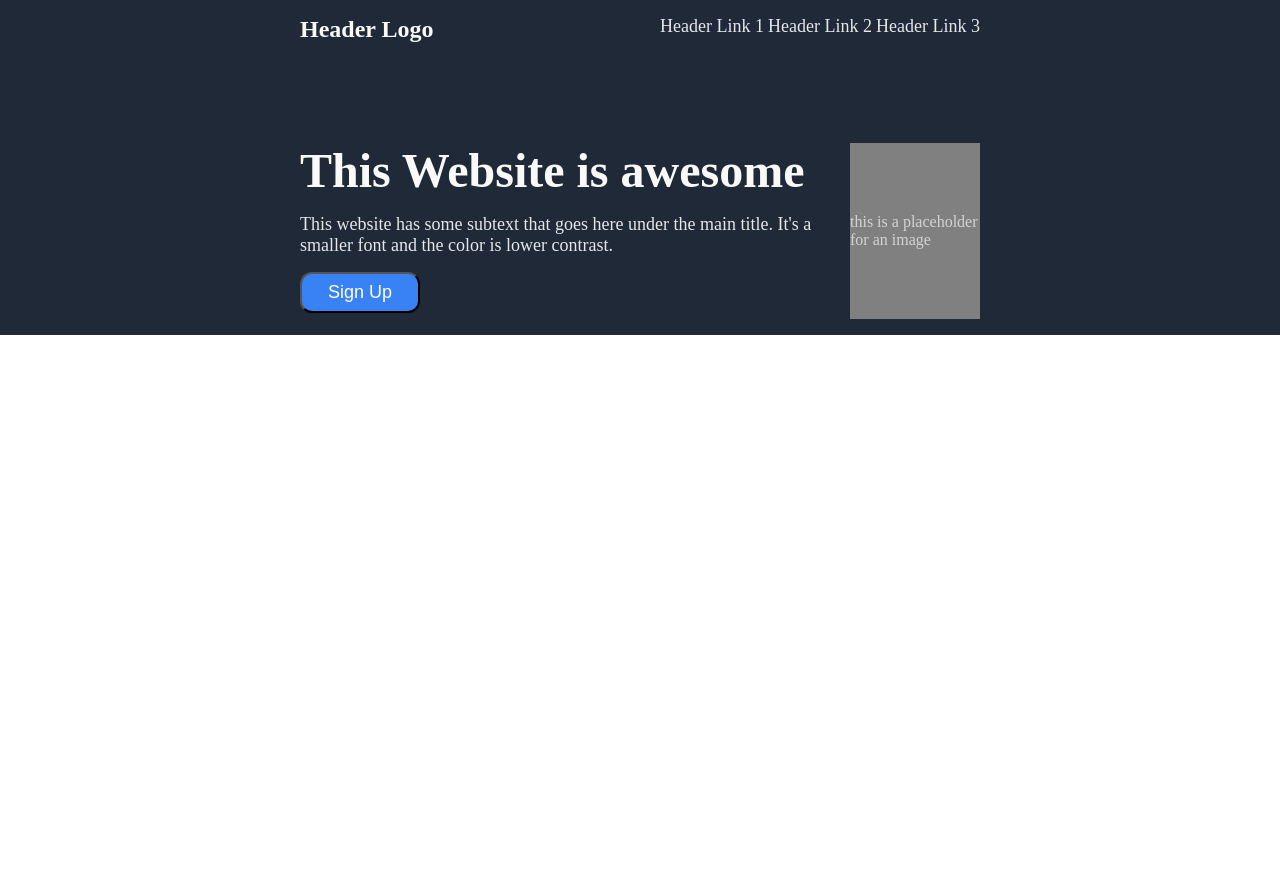
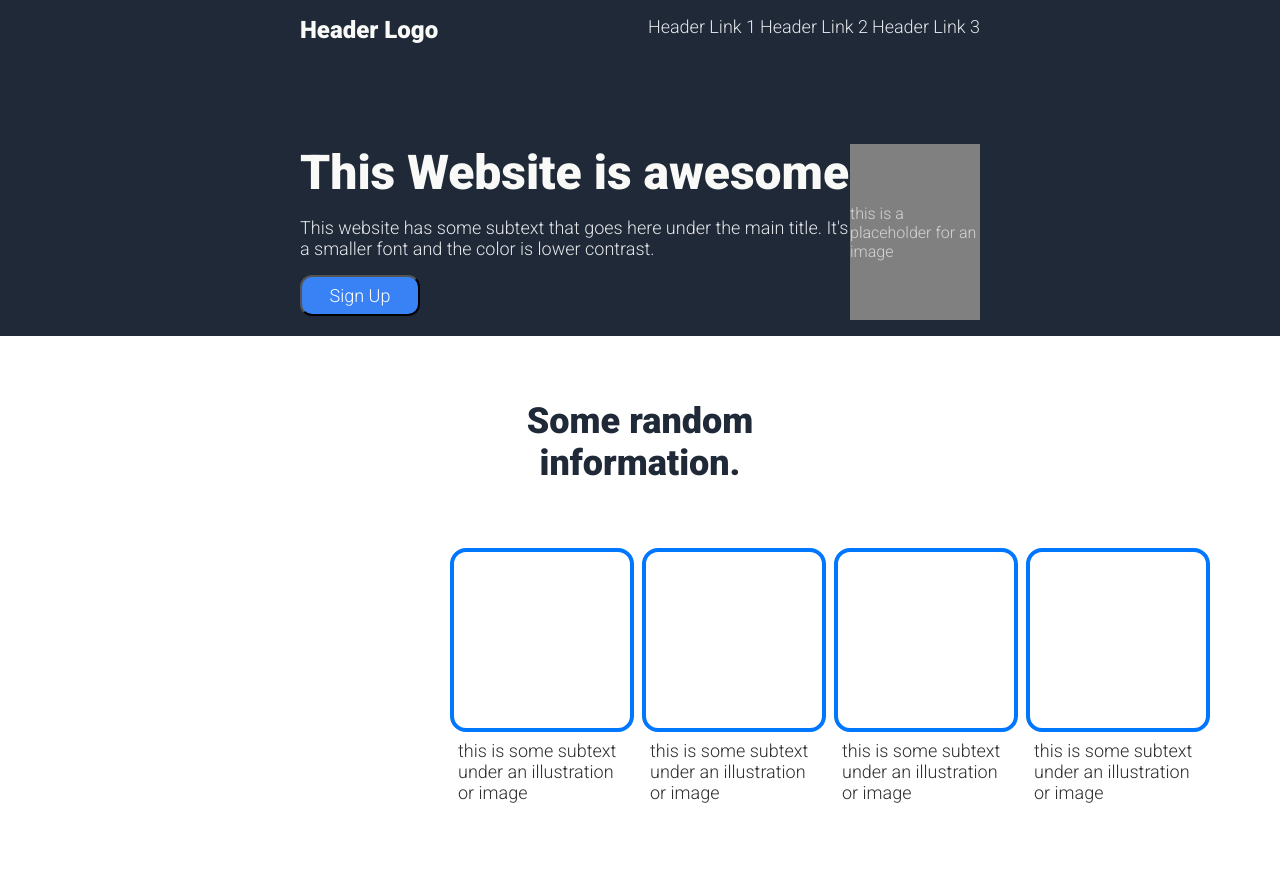
Before and after one commit to magicmarius/landing-page, a plain HTML site: page index.html in a window 1280 px wide. Before the commit the page ends 800 px from the top, so only its background shows below. Drawn offline with Linux system fonts and the light colour scheme.

Commit message:
Added information section. Refactored styles.css to improve readability.

```diff
--- a/index.html
+++ b/index.html
@@ -6,6 +6,9 @@
     <meta name="viewport" content="width=device-width, initial-scale=1.0">
     <title>A Simple Landing Page</title>
     <link rel="stylesheet" href="style.css">
+    <link rel="preconnect" href="https://fonts.googleapis.com">
+    <link rel="preconnect" href="https://fonts.gstatic.com" crossorigin>
+    <link href="https://fonts.googleapis.com/css2?family=Roboto:wght@300;900&display=swap" rel="stylesheet">
 </head>
 <body>
     <header>
@@ -28,8 +31,29 @@
                 <button class="hero-button">Sign Up</button>
             </div>
             <div class="hero-right">
-                <p class="hero-image-placeholder">this is a placeholder for an image</p>
+                <p class="hero-image">this is a placeholder for an image</p>
         </div>
     </header>
+    <div class="info">
+        <div class="info-title">Some random information.</div>
+        <div class="info-all-cards">
+            <div class="info-card">
+                <div class="info-card-image"></div>
+                <div class="info-card-subtext">this is some subtext under an illustration or image</div>
+            </div>
+            <div class="info-card">
+                <div class="info-card-image"></div>
+                <div class="info-card-subtext">this is some subtext under an illustration or image</div>
+            </div>
+            <div class="info-card">
+                <div class="info-card-image"></div>
+                <div class="info-card-subtext">this is some subtext under an illustration or image</div>
+            </div>
+            <div class="info-card">
+                <div class="info-card-image"></div>
+                <div class="info-card-subtext">this is some subtext under an illustration or image</div>
+            </div>
+        </div>
+    </div>
 </body>
 </html>
--- a/style.css
+++ b/style.css
@@ -1,29 +1,30 @@
+/** ====================
+=========GLOBAL=========
+========================**/
+
 * {
     margin: 0;
     padding: 0;
+    font-family: 'Roboto';
 }
 
-/**
-            DECORATIONS         DECORATIONS         DECORATIONS
-**/
+/** ====================
+=========HEADER=========
+========================**/
+
+/*
+    HEADER typography etc
+*/
 
 header {
     background: #1F2937;
+    padding: 16px 300px;
 }
+
 
 .nav-logo,
 .hero-main-text {
     color: #F9FAF8;
-}
-
-.nav-logo {
-    font-size: 24px;
-    font-weight: 700;
-}
-
-.hero-main-text {
-    font-size: 48px;
-    font-weight: 900;
 }
 
 .nav-link,
@@ -32,59 +33,50 @@ header {
     color: #E5E7EB;
 }
 
+.hero-main-text,
+.hero-subtext {
+    width: 550px;
+    margin-bottom: 16px;
+}
+
+
+
+.nav-logo {
+    font-size: 24px;
+    font-weight: 700;
+}
+
 .nav-link {
     text-decoration: none;
 }
 
+.hero-main-text {
+    font-size: 48px;
+    font-weight: 900;
+}
 
 .hero-button {
     background: #3882F6;
     color: white;
     font-size: 18px;
+    padding: 8px 16px;
+    border-radius: 12px;
+    width: 120px;
 }
 
 .hero-right {
     background: gray;
 }
 
-.hero-image-placeholder {
+.hero-image {
     background: gray;
     color: lightgray;
 }
 
 
-/**
-            SIZING      SIZING      SIZING
-**/
-
-
-.hero-main-text,
-.hero-subtext {
-    width: 550px;
-    margin-bottom: 16px;
-}
-
-.hero-right {
-    height: 176px;
-    display: flex;
-    justify-content: center;
-    align-items: center;
-}
-
-.hero-button {
-    padding: 8px 16px;
-    border-radius: 12px;
-    width: 120px;
-}
-
-
-/**
-            LAYOUT          LAYOUT          LAYOUT
-**/
-
-header {
-    padding: 16px 300px;
-}
+/*
+       HEADER layout
+*/
 
 .header-nav {
     display: flex;
@@ -98,5 +90,58 @@ header {
 }
 
 .hero-right {
+    height: 176px;
+    display: flex;
+    justify-content: center;
+    align-items: center;
     flex-basis: 50%;
 }
+
+
+
+/** ================================
+=========INFORMATION SECTION========
+=================================**/
+
+
+/**
+    INFORMATION typography, etc.
+**/
+
+.info {
+    background: white;
+    padding: 64px 450px;
+}
+
+.info-title {
+    font-size: 36px;
+    font-weight: 900;
+    color: #1F2937;
+    text-align: center;
+    margin-bottom: 64px;
+}
+
+.info-card-image {
+    background: white;
+    height: 176px;
+    width: 176px;
+    border-radius: 16px;
+    border: 4px solid #0077ff;
+}
+
+.info-card-subtext {
+    font-size: 18px;
+    width: 176px;
+    color: #2e2e30;
+    margin: 8px;
+}
+
+/**
+    INFORMATION layout
+**/
+
+.info-all-cards {
+    display: flex;
+    justify-content: space-between;
+    align-items: center;
+}
```
